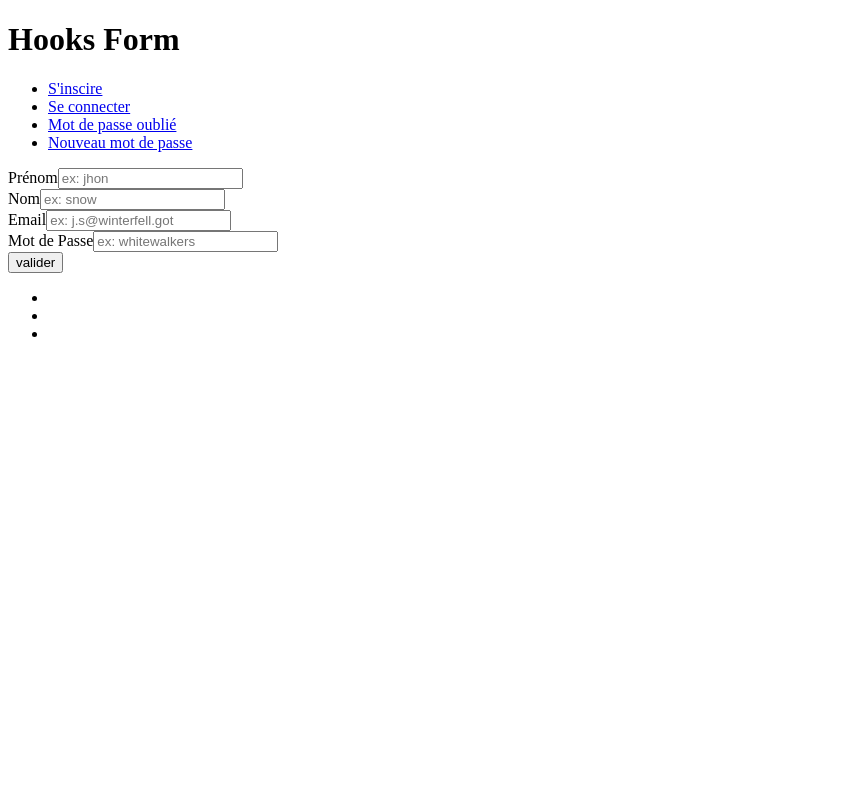
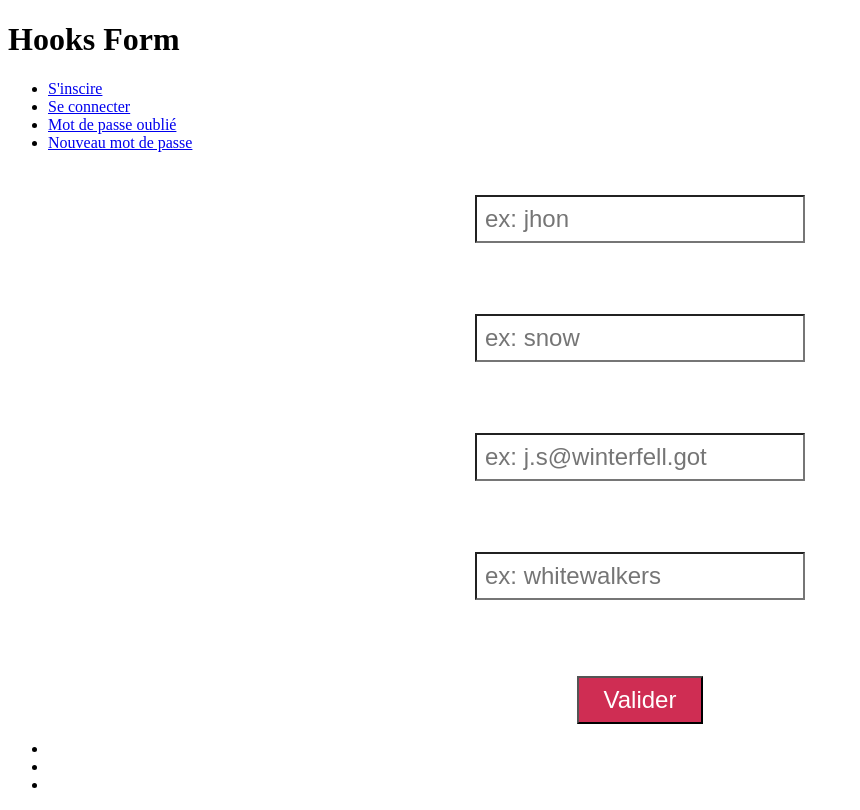
Before and after one commit to WebWalterWrite/HooksForm, a React (Create React App) app: page /formulaire/inscription in a window 1280 px wide. Shown: the whole page, without its empty margins (0-860 px from the left). Built offline with nearby package versions, Linux system fonts and the light colour scheme.

Commit message:
type:refactor desc: suppression inline style et ajout jss message d'erreur

```diff
--- a/src/components/form/UserCreate.js
+++ b/src/components/form/UserCreate.js
@@ -1,4 +1,3 @@
-
 /*
  WebWalterWrite... 1ères lignes avec  Hooks 😅😅😅
  Formulaire utilisé conjoitenment avec le repository https://github.com/WebWalterWrite/MailerTemplates
@@ -8,24 +7,21 @@
 import React, { useState } from "react";
 
 // import composant commun
-import {useInputValue } from '../common/useState';
+import { useInputValue } from "../common/useState";
 
+// import style
+import { Form, Input, Error } from "./form.styled";
 // import utils function
-import { fetchForm } from '../../utils/api';
-import { isValidForm } from '../../utils/form-validation';
-
-const errStyle = {color:'#FF5252', fontSize:'0.8em'}
-const succStyle = { color: "#66BB6A", fontSize: "0.8em" };
+import { fetchForm } from "../../utils/api";
+import { isValidForm } from "../../utils/form-validation";
 
 export const UserCreate = () => {
-
 	// Errors state du formulaire
 	const [msg, setMsg] = useState({});
 
-
 	// Soumission du formulaire
-  const onSubmit = async (e) => {
-    setMsg({})
+	const onSubmit = async e => {
+		setMsg({});
 		e.preventDefault();
 		const data = new FormData(e.target);
 		let user = {
@@ -36,52 +32,87 @@
 		};
 
 		// Validation formulaire côté client
-    //const resClient = await isValidForm(user)
-    //if(resClient) return setMsg(resClient)
+		const resClient = await isValidForm(user);
+		if (resClient) return setMsg(resClient);
 
 		//validation formulaire côté serveur
-    const resServer = await fetchForm(user,'create');
+		const resServer = await fetchForm(user, "create");
 		return setMsg(resServer);
 	};
 
-  const firstname = useInputValue("", "text", "ex: jhon", "firstname");
-  const lastname = useInputValue("", "text", "ex: snow", "lastname");
-  const email = useInputValue("", "email", "ex: j.s@winterfell.got", "email");
-  const password = useInputValue("","password","ex: whitewalkers","password");
+	const firstname = useInputValue(
+		"",
+		"text",
+		"ex: jhon",
+		"firstname",
+		msg.errFirstname,
+		setMsg
+	);
+	const lastname = useInputValue(
+		"",
+		"text",
+		"ex: snow",
+		"lastname",
+		msg.errLastname
+	);
+	const email = useInputValue(
+		"",
+		"email",
+		"ex: j.s@winterfell.got",
+		"email",
+		msg.errEmail
+	);
+	const password = useInputValue(
+		"",
+		"password",
+		"ex: whitewalkers",
+		"password",
+		msg.errPassword
+	);
 
 	return (
 		<div>
-      <form onSubmit={onSubmit}>
-        {/* input firstname */}
+			<Form onSubmit={onSubmit}>
+				{/* Input firstname */}
 				<div>
 					<label htmlFor="firstname">Prénom</label>
-          <input {...firstname} />
-          <div style={errStyle}>{msg.errFirstname}</div>
+				</div>
+				<div>
+					<Input {...firstname} />
+					<Error errStyle>{msg.errFirstname}</Error>
 				</div>
 
-        {/* input lastname */}
+				{/* Input lastname */}
 				<div>
 					<label htmlFor="lastname">Nom</label>
-          <input {...lastname} />
-		    <div style={errStyle}>{msg.errLastname}</div>
+				</div>
+				<div>
+					<Input {...lastname} />
+					<Error errStyle>{msg.errLastname}</Error>
 				</div>
 
-        {/* input email */}
+				{/* Input email */}
 				<div>
 					<label htmlFor="email">Email</label>
-          <input {...email}/>
-          <div style={errStyle}>{msg.errEmail}</div>
 				</div>
 
-        {/* input password */}
+				<div>
+					<Input {...email} />
+					<Error errStyle>{msg.errEmail}</Error>
+				</div>
+
+				{/* Input password */}
 				<div>
 					<label htmlFor="password">Mot de Passe</label>
-          <input {...password} />
-          <div style={errStyle}>{msg.errPassword}</div>
 				</div>
-		<div style={msg.emailExist ? errStyle : succStyle}>{msg.emailExist || msg.user}</div>
-        <input type="submit" value="valider" />
-      </form>
+
+				<div>
+					<Input {...password} />
+					<Error errStyle>{msg.errPassword}</Error>
+				</div>
+				<Error>{msg.emailExist || msg.user}</Error>
+				<button>Valider</button>
+			</Form>
 		</div>
 	);
 };
--- a/src/components/form/UserPwdForgot.js
+++ b/src/components/form/UserPwdForgot.js
@@ -3,8 +3,9 @@
 import { fetchForm } from "../../utils/api";
 import { isEmail } from '../../utils/form-validation';
 
-const errStyle = {color:'#FF5252', fontSize:'0.8em'}
-const succStyle = { color: "#66BB6A", fontSize: "0.8em" };
+// import style
+import { Form, Input, Error } from './form.styled';
+
 
 export const UserPwdForgot = () => {
 	const [msg, setMsg] = useState({});
@@ -16,7 +17,8 @@
 		const data = new FormData(e.target);
 		let userEmail = {email: data.get("email")};
 		resClient(userEmail);
-    };
+	};
+
 
 	// Valider côté client le formulaire.
 	const resClient = async data => {
@@ -29,19 +31,22 @@
         const result = await fetchForm(data,'forgot');
         return setMsg(result);
     };
-    console.log(msg)
 	const email = useInputValue("", "email", "ex: cersei@portreal.got", "email");
 	return (
 		<Fragment>
-			<form onSubmit={onSubmit}>
+			<Form onSubmit={onSubmit}>
 				{/* input email */}
 				<div>
 					<label htmlFor="email">Email</label>
-					<input {...email} />
-					<div style={!msg.email ? errStyle : succStyle}>{msg.email || msg.noEmail}</div>
 				</div>
-				<input type="submit" value="valider" />
-			</form>
+				<div >
+					<Input {...email} />
+					<Error errStyle>
+					{msg.email || msg.noEmail}
+					</Error>
+				</div>
+				<button>Valider</button>
+			</Form>
 		</Fragment>
 	);
 };
```
Lines whose indentation alone changed are shown as unchanged.
